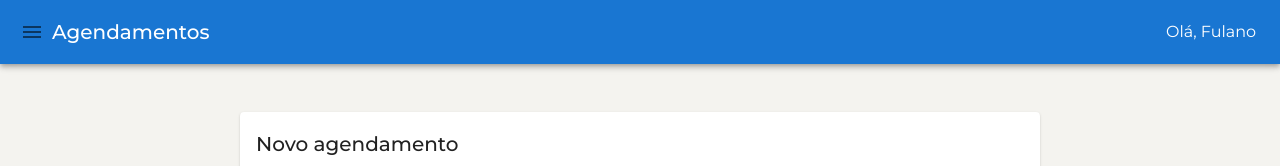
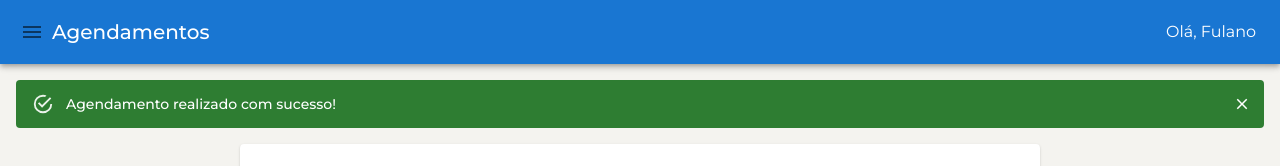
Before and after one commit to RafaelBarbosa09/appointments-admin, a React (Create React App) app: page /appointments/new in a window 1280 px wide. Shown: the top 166 px of the page. Built offline with nearby package versions, Linux system fonts and the light colour scheme; no server answers.

Commit message:
feat: inclui feedback de sucesso no cadastro

```diff
--- a/src/components/pages/AppointmentsPage/NewAppointmentPage/index.tsx
+++ b/src/components/pages/AppointmentsPage/NewAppointmentPage/index.tsx
@@ -1,5 +1,5 @@
 import { useEffect, useState } from "react";
-import { Button, Container, FormHelperText, Grid, InputLabel, MenuItem, Select, SelectChangeEvent, Typography } from "@mui/material";
+import { Alert, Button, Container, FormHelperText, Grid, IconButton, InputLabel, MenuItem, Select, SelectChangeEvent, Typography } from "@mui/material";
 import HeaderMenu from "../../../shared/HeaderMenu";
 import DateTimePicker from "../../../shared/DateTimePicker";
 import { Professional } from "../../../../utils/types/Professional";
@@ -7,7 +7,9 @@ import { Work } from "../../../../utils/types/Work";
 import { getAllWorks } from "../../../../services/works";
 import { getAllProfessionals } from "../../../../services/professionals";
 import { Card } from "./styles";
-import { createAppointment } from "../../../../services/appointments";
+import { createAppointment, getAllAppointments } from "../../../../services/appointments";
+import { useAppointments } from "../../../../contexts/AppointmentProvider";
+import CloseIcon from '@mui/icons-material/Close';
 
 const NewAppointmentPage = () => {
   const [professionals, setProfessionals] = useState<Professional[]>([]);
@@ -15,6 +17,8 @@ const NewAppointmentPage = () => {
   const [works, setWorks] = useState<Work[]>([]);
   const [selectedWork, setSelectedWork] = useState<number | null>(null);
   const [selectedDate, setSelectedDate] = useState<Date | null>(null);
+  const [success, setSuccess] = useState(true);
+  const { setAppointments } = useAppointments();
 
   const [validationErrors, setValidationErrors] = useState({
     professional: false,
@@ -56,7 +60,7 @@ const NewAppointmentPage = () => {
       return;
     }
 
-    await createAppointment({
+    const appointmentCreated = await createAppointment({
       appointmentDateTime: selectedDate!,
       professional: {
         id: selectedProfessional!,
@@ -68,13 +72,27 @@ const NewAppointmentPage = () => {
         id: 1,
       }
     });
+
+    if (!appointmentCreated) {
+      <Alert severity="error">Erro ao realizar agendamento!</Alert>
+      setSuccess(false);
+      return;
+    }
+
+    setSelectedProfessional(null);
+    setSelectedWork(null);
+    setSelectedDate(null);
+    setSuccess(true);
+
+    const appointments = await getAllAppointments();
+    setAppointments(appointments);
   };
 
   useEffect(() => {
-    const fetchAppointmentsData = async () => {
-      const appointments = await getAllProfessionals();
-      if (appointments) {
-        setProfessionals(appointments);
+    const fetchProfessionalsData = async () => {
+      const professionals = await getAllProfessionals();
+      if (professionals) {
+        setProfessionals(professionals);
       }
     };
 
@@ -85,13 +103,32 @@ const NewAppointmentPage = () => {
       }
     };
 
-    fetchAppointmentsData();
+    fetchProfessionalsData();
     fetchWorksData();
   }, []);
 
   return (
     <>
       <HeaderMenu title="Agendamentos" />
+      {success && (
+        <Alert action={
+          <IconButton
+            aria-label="close"
+            color="inherit"
+            size="small"
+            onClick={() => {
+              setSuccess(false);
+            }}
+          >
+            <CloseIcon fontSize="inherit" />
+          </IconButton>
+        }
+          sx={{ margin: '-2rem 1rem 1rem 1rem', top: '4rem' }}
+          variant="filled"
+          severity="success">
+          Agendamento realizado com sucesso!
+        </Alert>
+      )}
       <Container>
         <Card sx={{ maxWidth: '800px', margin: '0 auto' }}>
           <form onSubmit={handleSubmit}>
```
